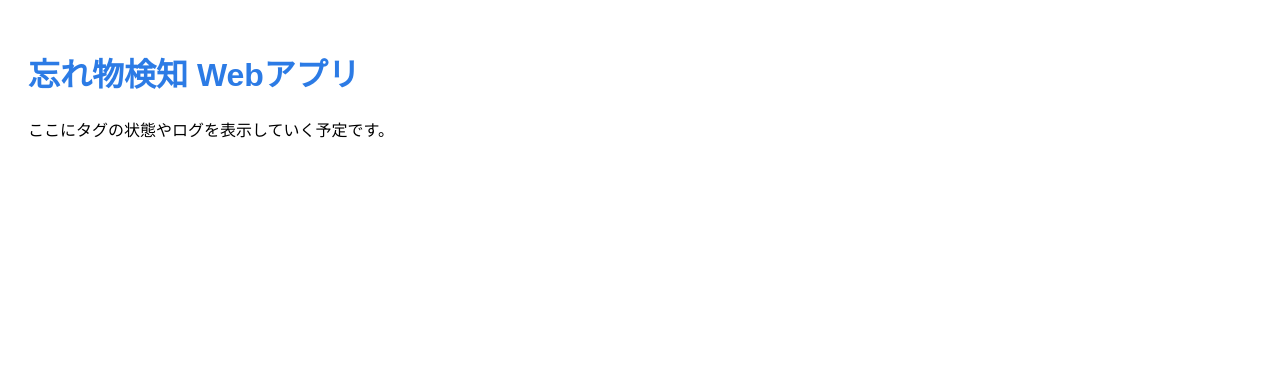
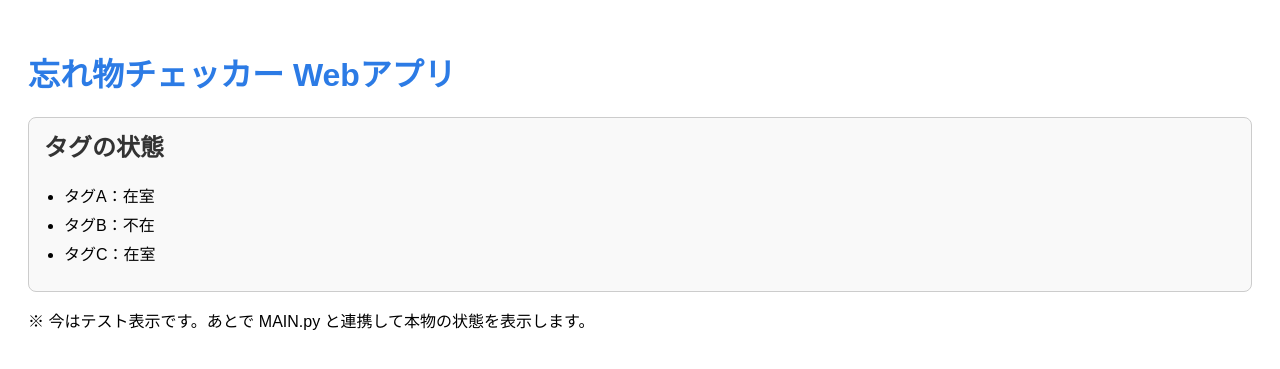
Before and after one commit to DoE029/SOTUKEN, a Flask app: page / in a window 1280 px wide. Shown: the top 369 px of the page. Run offline with Flask 3, Linux system fonts and the light colour scheme.

Commit message:
ステップ２に進みます

```diff
--- a/webapp/static/style.css
+++ b/webapp/static/style.css
@@ -1,10 +1,33 @@
-/* Webアプリ全体の基本デザイン */
+/* 既存のスタイル */
 
 body {
-    font-family: sans-serif; /* 読みやすいフォント */
-    padding: 20px;           /* 画面の余白 */
+    font-family: sans-serif;
+    padding: 20px;
 }
 
 h1 {
-    color: #2c7be5;          /* 青色のタイトル */
+    color: #2c7be5;
 }
+
+/* ここからタグ状態エリア用のスタイル */
+
+.tag-status {
+    margin-top: 20px;              /* 上に少し余白 */
+    padding: 10px 15px;            /* 内側の余白 */
+    border: 1px solid #ccc;        /* 枠線 */
+    border-radius: 8px;            /* 角を少し丸く */
+    background-color: #f9f9f9;     /* 薄いグレー背景 */
+}
+
+.tag-status h2 {
+    margin-top: 0;                 /* 上の余白を消す */
+    color: #333;
+}
+
+.tag-status ul {
+    padding-left: 20px;            /* 箇条書きのインデント */
+}
+
+.tag-status li {
+    margin-bottom: 5px;            /* 各行の間隔 */
+}
--- a/webapp/templates/index.html
+++ b/webapp/templates/index.html
@@ -1,21 +1,34 @@
-<!--
-    Webアプリの最初の画面（トップページ）
-    Flask の render_template() で読み込まれる
--->
+<!-- templates/index.html -->
 
 <!DOCTYPE html>
 <html>
 <head>
     <meta charset="UTF-8">
-    <title>忘れ物検知機器</title>
+    <title>忘れ物探知アプリ</title>
 
     <!-- static フォルダの style.css を読み込む -->
     <link rel="stylesheet" href="/static/style.css">
 </head>
 
 <body>
-    <h1>忘れ物検知 Webアプリ</h1>
+    <h1>忘れ物チェッカー Webアプリ</h1>
 
-    <p>ここにタグの状態やログを表示していく予定です。</p>
+    <!-- ここからタグ状態表示エリア -->
+    <section class="tag-status">
+        <h2>タグの状態</h2>
+
+        <!--
+            今はまだ MAIN.py とつないでいないので、
+            とりあえず「ダミーデータ（仮の情報）」を表示する。
+            あとでここを「本物のデータ」に差し替える。
+        -->
+        <ul>
+            <li>タグA：在室</li>
+            <li>タグB：不在</li>
+            <li>タグC：在室</li>
+        </ul>
+    </section>
+
+    <p>※ 今はテスト表示です。あとで MAIN.py と連携して本物の状態を表示します。</p>
 </body>
 </html>
```
